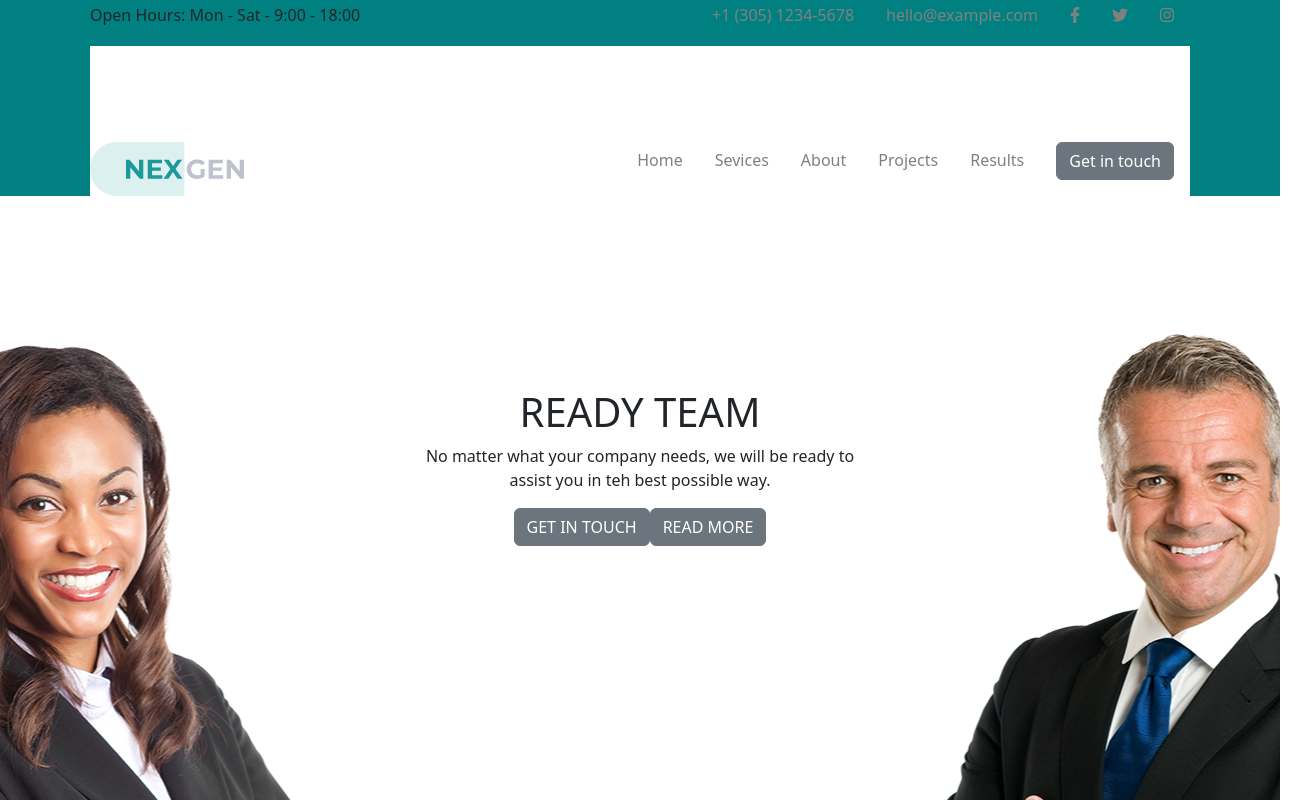
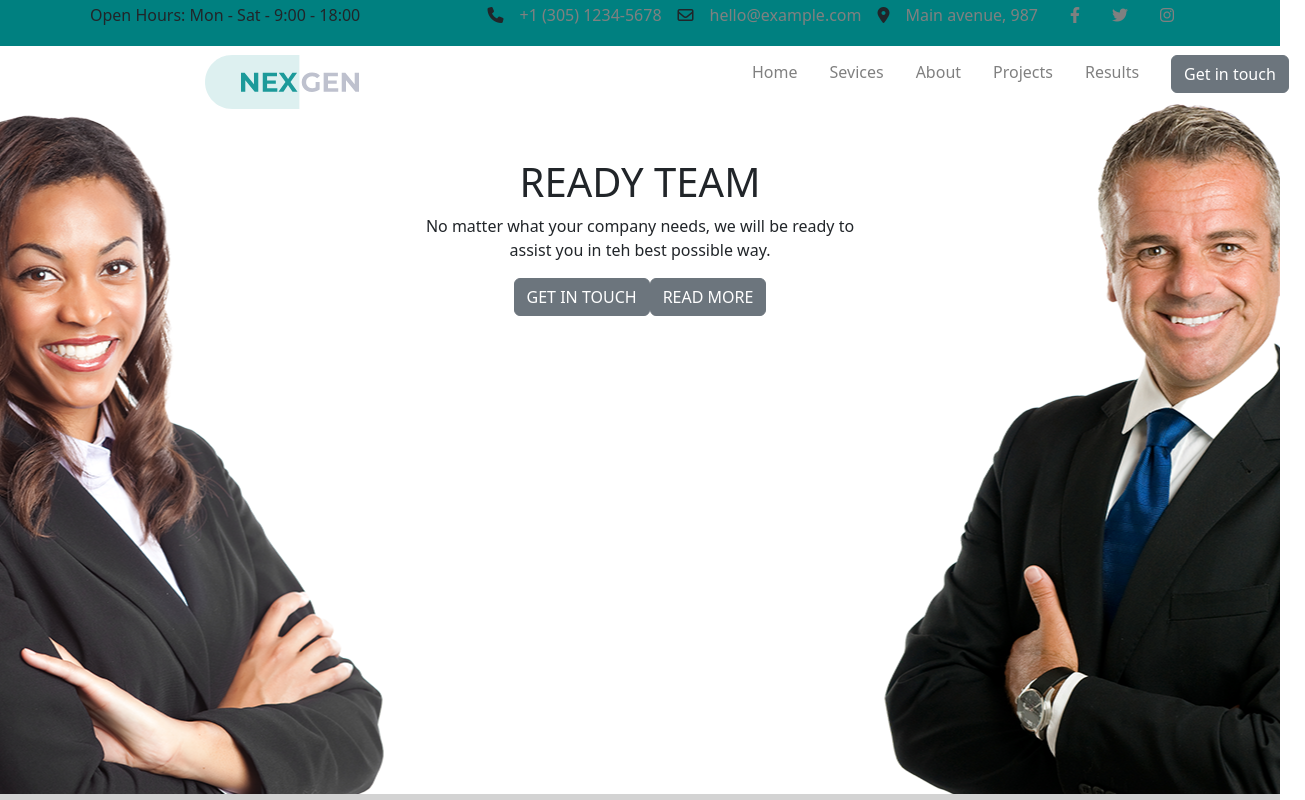
Before and after one commit to MatteoGaloni/proj-html-vuejs, a Vue app: page / in a window 1280 px wide. Shown: the top 800 px of the page, 1305 px wide, since content can reach past the window. Built offline with nearby package versions, Linux system fonts and the light colour scheme.

Commit message:
add form component and content

```diff
--- a/src/App.vue
+++ b/src/App.vue
@@ -17,11 +17,19 @@ export default {
       store,
 
       // oggetto passato tramite props all'header per popolare la sezione top Header
-      contacts: {
-        number: "+1 (305) 1234-5678",
-        mail: "hello@example.com",
-        address: "Main Avenue, 987",
+      contacts: [{
+        contact: "+1 (305) 1234-5678",
+        iconClass: "fa-solid fa-phone",
       },
+      {
+        contact: "hello@example.com",
+        iconClass: "fa-regular fa-envelope",
+      },
+      {
+        contact: "Main avenue, 987",
+        iconClass: "fa-solid fa-location-dot",
+      }
+      ],
 
     }
   },
@@ -36,11 +44,11 @@ export default {
   <!-- divido in tre macro componenti per poi aggiungerne altri più specifici  -->
   <!-- ******************************************************************************** -->
   <!-- in AppHeader inserisco da html top header e navigation bar,
-                 inoltre passo tramite props l'array contacts preso dai data -->
+                         inoltre passo tramite props l'array contacts preso dai data -->
   <AppHeader :contacts="contacts" />
   <!-- ******************************************************************************** -->
   <!-- in AppMain inserisco il componente Jumbotron - Services - Cards -->
-  <AppMain />
+  <AppMain :contacts="contacts" />
   <!-- ******************************************************************************** -->
   <!-- in AppFooter insrisco da html bottom footer e i classici contatti del footer passandone alcuni tramite props (contacts) -->
   <AppFooter :contacts="contacts" />
--- a/src/components/AppFooter.vue
+++ b/src/components/AppFooter.vue
@@ -1,6 +1,10 @@
 <script>
 export default {
   name: "AppFooter",
+
+  props: {
+    contacts: Object,
+  },
 
   data() {
     return {
@@ -15,11 +19,38 @@ export default {
 </script>
 
 <template>
-  <h1>SONO FOOTER</h1>
+  <div class="my_container">
+    <div class="row">
+      <div class="col-3">
+        <img id="nextGen_logo" src="../assets/images/svg/svg-7.svg" alt="nav_logo">
+        <p>A Functional Html Template For Corporate a Business</p>
+        <ul v-for="contact in contacts" class="d-flex list-unstyled">
+          <li>
+            <i :class="contact.iconClass"></i>
+            <a class="link" href="">{{ contact.contact }}</a>
+          </li>
+        </ul>
+        <button class="btn btn-primary">Get in Touch</button>
+
+      </div>
+      <div class="col-3">
+        prova
+
+      </div>
+      <div class="col-3">
+        prova
+
+      </div>
+      <div class="col-3">
+        prova
+
+      </div>
+    </div>
+  </div>
 </template>
 
 <style scoped lang="scss">
-h1 {
-  color: rgb(17, 16, 16);
+#nextGen_logo {
+  width: 120px;
 }
 </style>
--- a/src/components/AppHeader.vue
+++ b/src/components/AppHeader.vue
@@ -27,10 +27,14 @@ export default {
       <div class="left_nav">
         <span>Open Hours: Mon - Sat - 9:00 - 18:00</span>
       </div>
-      <div class="right_nav">
+      <div class="right_nav d-flex">
+        <ul v-for="contact in contacts" class="d-flex list-unstyled">
+          <li>
+            <i :class="contact.iconClass"></i>
+            <a class="link" href="">{{ contact.contact }}</a>
+          </li>
+        </ul>
         <ul class="d-flex list-unstyled">
-          <li><a class="link" href="">{{ this.contacts.number }}</a></li>
-          <li><a class="link" href="">{{ this.contacts.mail }}</a></li>
           <li><a class="link" href=""><i class="fa-brands fa-facebook-f"></i></a></li>
           <li><a class="link" href=""><i class="fa-brands fa-twitter"></i></a></li>
           <li><a class="link" href=""><i class="fa-brands fa-instagram"></i></a></li>
@@ -68,7 +72,11 @@ header {
   }
 
   #nav_bar {
-    background-color: white;
+    padding: 0;
+    position: absolute;
+    width: 100%;
+    left: 16%;
+    top: 55px;
 
     #nextGen_logo {
       height: 100%;
--- a/src/components/AppMain.vue
+++ b/src/components/AppMain.vue
@@ -5,6 +5,7 @@ import TheCompany from './TheCompany.vue'
 import Project from './Project.vue'
 import ResultNumbers from './ResultNumbers.vue'
 import Sponsors from './Sponsors.vue'
+import Form from './Form.vue'
 
 
 import { store } from "../data/store"
@@ -19,6 +20,11 @@ export default {
     Project,
     ResultNumbers,
     Sponsors,
+    Form,
+  },
+
+  props: {
+    contacts: Object,
   },
 
   data() {
@@ -41,6 +47,7 @@ export default {
     <Project />
     <ResultNumbers />
     <Sponsors />
+    <Form :contacts="contacts" />
 
   </main>
 </template>
--- /dev/null
+++ b/src/components/Form.vue
@@ -0,0 +1,86 @@
+<script>
+import { store } from "../data/store"
+
+export default {
+  name: "Form",
+
+  props: {
+    contacts: Object,
+  },
+
+  data() {
+    return {
+      store
+
+    }
+  },
+
+  methods: {
+    // filterProjects() {
+    //   console.log("ciao")
+
+    // }
+  }
+}
+
+</script>
+
+<template>
+  <div id="form_container">
+    <div class="my_container">
+      <div class="row">
+        <div class="col-8">
+          <h6>SEND A MESSAGE</h6>
+          <h1>Get in Touch</h1>
+          <p>We will respond to your message as soon as possible.</p>
+          <div class="row">
+            <div class="col mb-3">
+              <input type="text" class="form-control" placeholder="Name" aria-label="First name">
+            </div>
+            <div class="col mb-3">
+              <input type="email" class="form-control" placeholder="Email" aria-label="Email">
+            </div>
+          </div>
+          <div class="row">
+            <div class="col mb-3">
+              <input type="text" class="form-control" placeholder="Name" aria-label="First name">
+            </div>
+            <div class="col mb-3">
+              <select class="form-select" aria-label="Default select example">
+                <option selected>More info</option>
+                <option value="1">One</option>
+                <option value="2">Two</option>
+                <option value="3">Three</option>
+              </select>
+            </div>
+            <div class="mb-3">
+              <textarea class="form-control" id="exampleFormControlTextarea1" rows="3"></textarea>
+            </div>
+          </div>
+          <button class="btn btn-warning">Send</button>
+        </div>
+        <div class="col-4">
+          <h4>Example Inc.</h4>
+          <p>Lorem ipsum dolor sit amet consectetur adipisicing elit.</p>
+          <p>Lorem ipsum dolor sit amet consectetur, adipisicing elit.</p>
+          <ul v-for="contact in contacts" class="d-flex list-unstyled">
+            <li>
+              <i :class="contact.iconClass"></i>
+              <a class="link" href="">{{ contact.contact }}</a>
+            </li>
+          </ul>
+          <button class="btn btn-primary">VIEW MAP</button>
+        </div>
+      </div>
+    </div>
+
+
+  </div>
+</template>
+
+<style scoped lang="scss">
+#form_container {
+  background-color: white;
+
+}
+</style>
--- a/src/components/Jumbotron.vue
+++ b/src/components/Jumbotron.vue
@@ -34,6 +34,7 @@ export default {
   background-image: url(../assets/images/img/bg-parallax.png);
   background-position: center;
   background-color: white;
+  margin-top: -80px;
 
   .jumbo_img {
     width: 100%;
--- a/src/data/store.js
+++ b/src/data/store.js
@@ -1,7 +1,7 @@
 import { reactive } from 'vue'
 
 export const store = reactive({
-    // arrays di oggetti per popolare dinamicamente le cards Services e TheCompany
+    // arrays di oggetti per popolare dinamicamente i componenti
     servicesList: [
         {
             service: "Audit & Assurance",
--- a/src/style.scss
+++ b/src/style.scss
@@ -3,6 +3,9 @@
     margin: 0;
     padding: 0;
     box-sizing: border-box;
+}
+body{
+    font-family: sans-serif;
 }
 
 .my_container{
```
